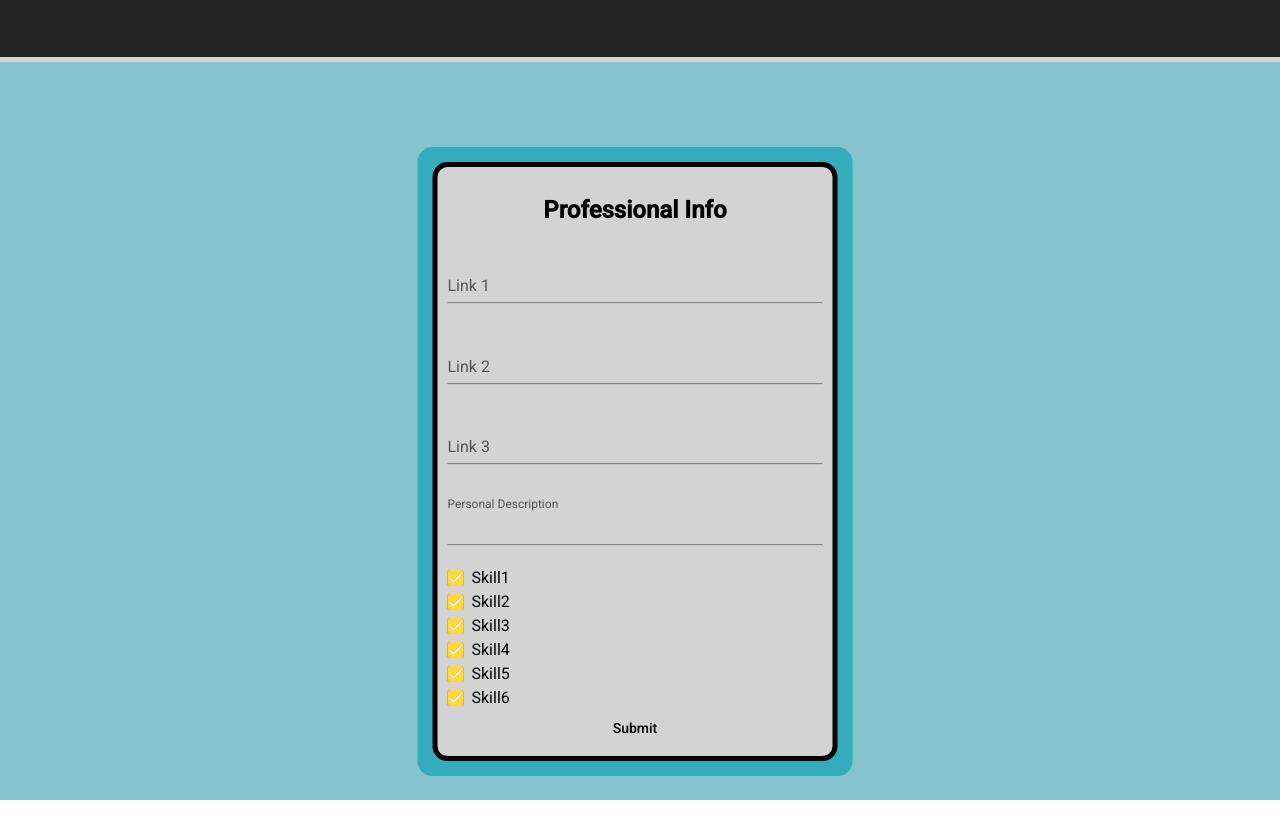
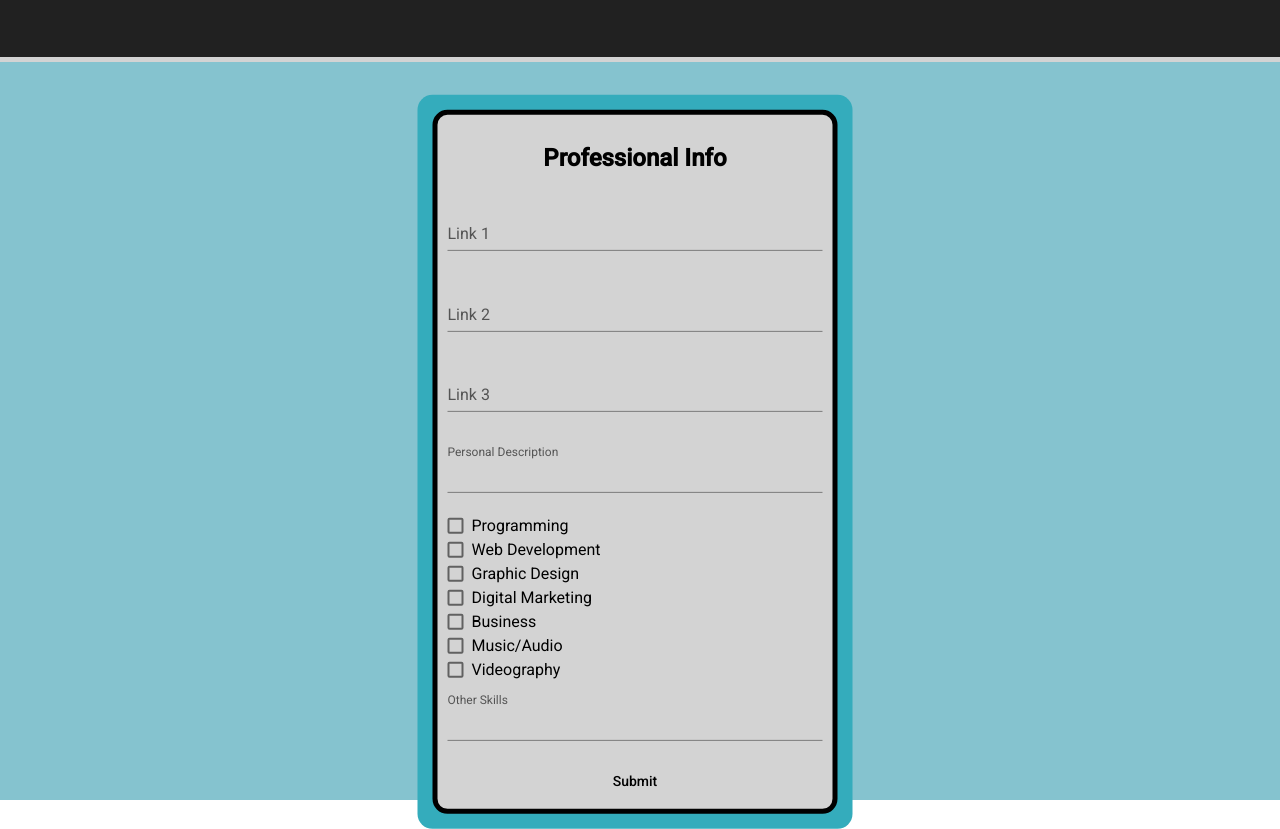
Before and after one commit to Justinm98/ProShop, an Angular app in the folder proshop-Angular/: page /pro/info-register in a window 1280 px wide. Before the commit the page ends 800 px from the top, so only its background shows below. Built offline with nearby package versions, Linux system fonts and the light colour scheme.

Commit message:
made the pro info form

```diff
--- a/proshop-Angular/src/app/pro-info-register/pro-info-register.component.css
+++ b/proshop-Angular/src/app/pro-info-register/pro-info-register.component.css
@@ -51,6 +51,12 @@
   display: flex;
   justify-content: center;
 }
+.skill-checkbox-container{
+
+}
+.skill-checkbox{
+  margin-right: 5px;
+}
 .submit{
   display: flex;
   justify-content: center;
--- a/proshop-Angular/src/app/pro-info-register/pro-info-register.component.html
+++ b/proshop-Angular/src/app/pro-info-register/pro-info-register.component.html
@@ -38,19 +38,28 @@
               </mat-form-field>
             </div>
 
+            <div class="form-group skill-checkbox-container" [formGroup]="InfoRegisterForm">
+              <mat-checkbox class="skill-checkbox"
+                            formControlName="programming">Programming</mat-checkbox>
+              <mat-checkbox class="skill-checkbox"
+                            formControlName="webDev">Web Development</mat-checkbox>
+              <mat-checkbox class="skill-checkbox"
+                            formControlName="graphicDesign">Graphic Design</mat-checkbox>
+              <mat-checkbox class="skill-checkbox"
+                            formControlName="digitalMarketing">Digital Marketing</mat-checkbox>
+              <mat-checkbox class="skill-checkbox"
+                            formControlName="business">Business</mat-checkbox>
+              <mat-checkbox class="skill-checkbox"
+                            formControlName="musicAudio">Music/Audio</mat-checkbox>
+              <mat-checkbox class="skill-checkbox"
+                            formControlName="video">Videography</mat-checkbox>
+            </div>
+
             <div class="form-group" [formGroup]="InfoRegisterForm">
-              <mat-checkbox class="example-margin" #checkbox1 value='false'
-                            style="padding-right: 10px" formControlName="skill1">Skill1</mat-checkbox>
-              <mat-checkbox class="example-margin" #checkbox2 value='false'
-                            formControlName="skill2">Skill2</mat-checkbox>
-              <mat-checkbox class="example-margin" #checkbox3 value='false'
-                            formControlName="skill3">Skill3</mat-checkbox>
-              <mat-checkbox class="example-margin" #checkbox4 value='false'
-                            formControlName="skill4">Skill4</mat-checkbox>
-              <mat-checkbox class="example-margin" #checkbox5 value='false'
-                            formControlName="skill5">Skill5</mat-checkbox>
-              <mat-checkbox class="example-margin" #checkbox6 value='false'
-                            formControlName="skill6">Skill6</mat-checkbox>
+              <mat-form-field appearance="standard" style="width:100%">
+                <mat-label>Other Skills</mat-label>
+                <input matInput type="text" formControlName="otherSkill" class="form-control" placeholder="">
+              </mat-form-field>
             </div>
 
             <div class="submit">
--- a/proshop-Angular/src/app/pro-info-register/pro-info-register.component.ts
+++ b/proshop-Angular/src/app/pro-info-register/pro-info-register.component.ts
@@ -19,12 +19,13 @@ export class ProInfoRegisterComponent implements OnInit {
   error = '';
   currentUser: User;
   description: '';
-  skill1: boolean;
-  skill2: boolean;
-  skill3: boolean;
-  skill4: boolean;
-  skill5: boolean;
-  skill6: boolean;
+  programming: boolean;
+  webDev: boolean;
+  graphicDesign: boolean;
+  digitalMarketing: boolean;
+  business: boolean;
+  musicAudio: boolean;
+  video: boolean;
   otherSkill = '';
 
   constructor(private formBuilder: FormBuilder,
@@ -39,17 +40,30 @@ export class ProInfoRegisterComponent implements OnInit {
       link2: [' '],
       link3: [' '],
       description: [' '],
-      skill1: [' '],
-      skill2: [' '],
-      skill3: [' '],
-      skill4: [' '],
-      skill5: [' '],
-      skill6: [' '],
+      programming: [null],
+      webDev: [null],
+      graphicDesign: [null],
+      digitalMarketing: [null],
+      business: [null],
+      musicAudio: [null],
+      video: [null],
+      otherSkill: [' '],
 
     });
   }
 
   submit(){
-
+    console.log('link1: ' + this.InfoRegisterForm.value.link1);
+    console.log('link2: ' + this.InfoRegisterForm.value.link2);
+    console.log('link3: ' + this.InfoRegisterForm.value.link3);
+    console.log('description: ' + this.InfoRegisterForm.value.description);
+    console.log('programming: ' + this.InfoRegisterForm.value.programming);
+    console.log('webDev: ' + this.InfoRegisterForm.value.webDev);
+    console.log('graphicDesign: ' + this.InfoRegisterForm.value.graphicDesign);
+    console.log('digitalMarketing: ' + this.InfoRegisterForm.value.digitalMarketing);
+    console.log('business: ' + this.InfoRegisterForm.value.business);
+    console.log('musicAudio: ' + this.InfoRegisterForm.value.musicAudio);
+    console.log('video: ' + this.InfoRegisterForm.value.video);
+    console.log('otherSkill: ' + this.InfoRegisterForm.value.otherSkill);
   }
 }
```
